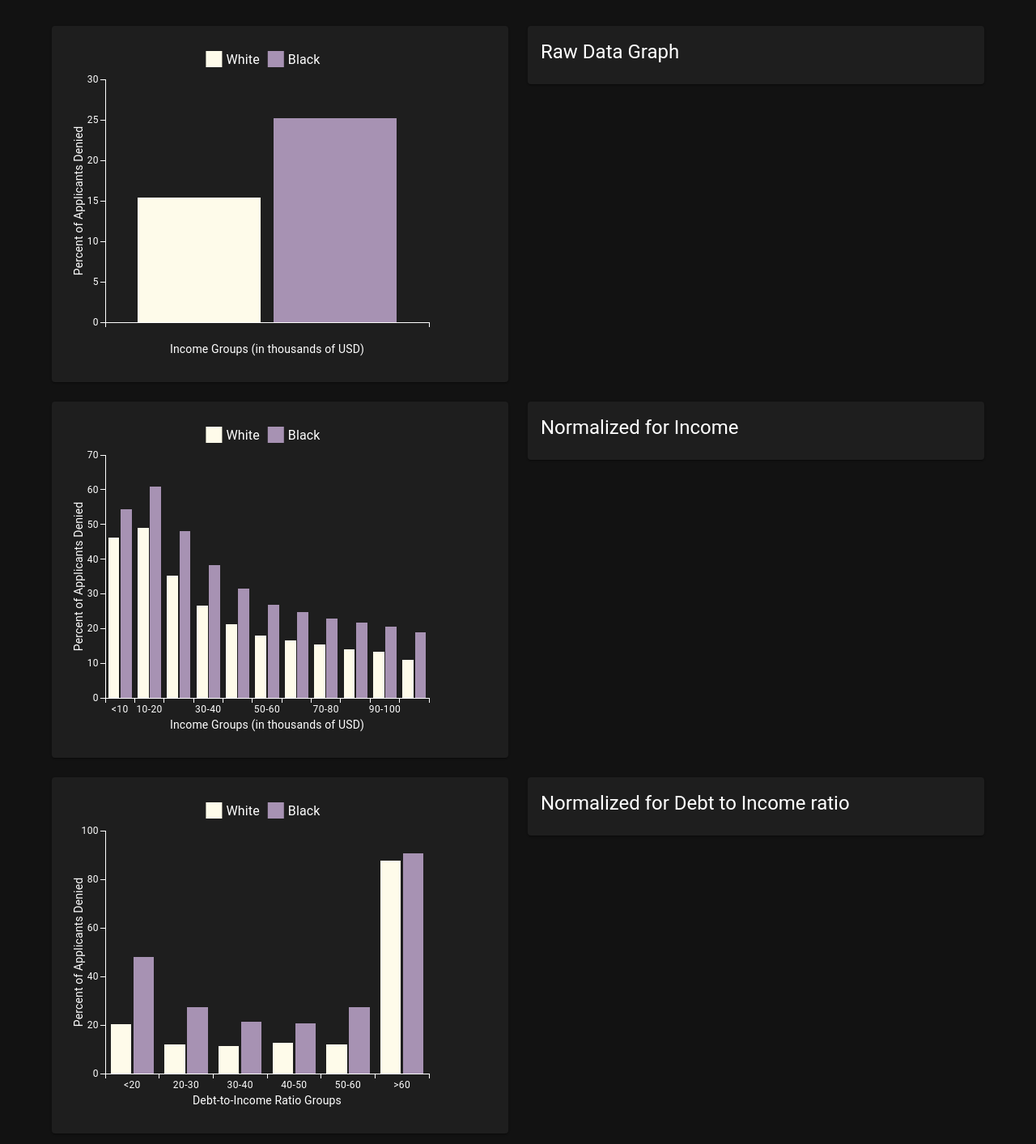
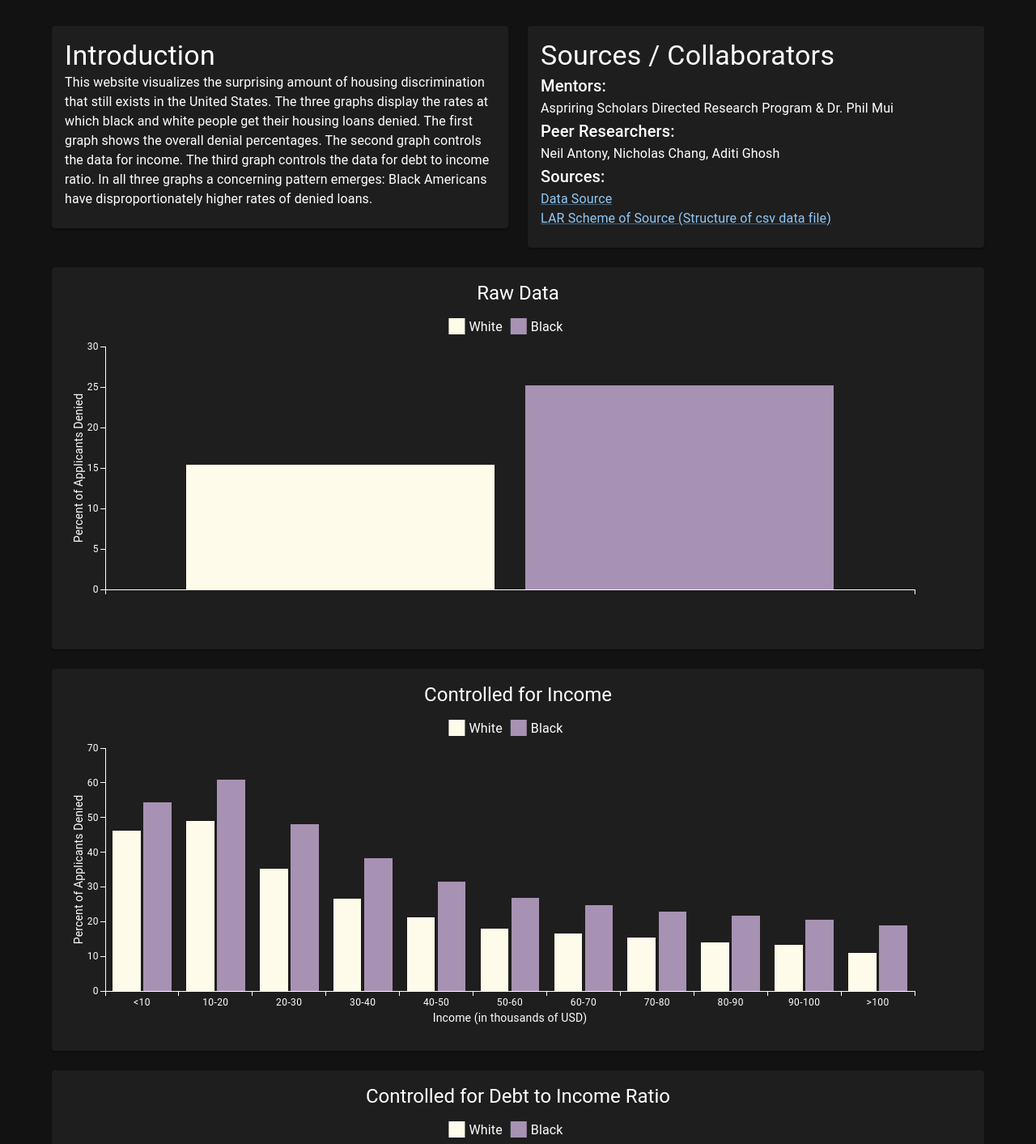
Before and after one commit to neilantony2710/HousingDiscrimination, a React (Create React App) app: page / in a window 1280 px wide. Shown: the top 1413 px of the page at 81% size. Built offline with nearby package versions, Linux system fonts and the light colour scheme.

Commit message:
Added introduction and collaborator card

```diff
--- a/src/App.js
+++ b/src/App.js
@@ -6,6 +6,7 @@ import RawGraph from "./RawGraph";
 import CssBaseline from "@mui/material/CssBaseline";
 import Grid from "@mui/material/Unstable_Grid2";
 import Card from "@mui/material/Card";
+import Link from "@mui/material/Link";
 import CardContent from "@mui/material/CardContent";
 import Typography from "@mui/material/Typography";
 
@@ -25,42 +26,48 @@ export default function Board() {
             <Grid xs={6}>
               <Card>
                 <CardContent>
-                  <RawGraph />
+                  <Typography variant="h4"> Introduction </Typography>
+                  <Typography variant="b1"> This website visualizes the surprising amount of housing discrimination that still exists in the United States. The three graphs display the rates at which black and white people get their housing loans denied. The first graph shows the overall denial percentages. The second graph controls the data for income. The third graph controls the data for debt to income ratio. In all three graphs a concerning pattern emerges: Black Americans have disproportionately higher rates of denied loans.                 </Typography>
                 </CardContent>
               </Card>
             </Grid>
             <Grid xs={6}>
               <Card>
                 <CardContent>
-                  <Typography variant="h5"> Raw Data Graph</Typography>
+                  <Typography variant="h4"> Sources / Collaborators </Typography>
+                  <Typography variant="h6"> Mentors: </Typography>
+                  <Typography variant="body1">Aspriring Scholars Directed Research Program & Dr. Phil Mui </Typography>
+                  <Typography variant="h6"> Peer Researchers: </Typography>
+                  <Typography variant="body1">Neil Antony, Nicholas Chang, Aditi Ghosh </Typography>
+                  <Typography variant="h6"> Sources: </Typography>
+                  <Link href="https://ffiec.cfpb.gov/data-publication/snapshot-national-loan-level-dataset/2022">Data Source</Link>
+                  <Typography variant="h6"></Typography>
+                  <Link href="https://ffiec.cfpb.gov/documentation/publications/loan-level-datasets/public-lar-schema"> LAR Scheme of Source (Structure of csv data file)</Link>
+
                 </CardContent>
               </Card>
             </Grid>
-            <Grid xs={6}>
+            <Grid xs={12}>
               <Card>
                 <CardContent>
+                  <Typography variant="h5" textAlign ="center"> Raw Data </Typography>
+                  <RawGraph />
+                </CardContent>
+              </Card>
+            </Grid>
+            <Grid xs={12}>
+              <Card>
+                <CardContent>
+                  <Typography variant="h5" textAlign ="center"> Controlled for Income </Typography>
                   <IncomeGraph />
                 </CardContent>
               </Card>
             </Grid>
-            <Grid xs={6}>
+            <Grid xs={12}>
               <Card>
                 <CardContent>
-                  <Typography variant="h5">Normalized for Income</Typography>
-                </CardContent>
-              </Card>
-            </Grid>
-            <Grid xs={6}>
-              <Card>
-                <CardContent>
+                  <Typography variant="h5" textAlign ="center"> Controlled for Debt to Income Ratio  </Typography>
                   <DTIGraph />
-                </CardContent>
-              </Card>
-            </Grid>
-            <Grid xs={6}>
-              <Card>
-                <CardContent>
-                  <Typography variant="h5">Normalized for Debt to Income ratio</Typography>
                 </CardContent>
               </Card>
             </Grid>
--- a/src/DTIGraph.js
+++ b/src/DTIGraph.js
@@ -4,11 +4,11 @@ export default function DTIGraph() {
   return (
     <>
       <BarChart
-      width = {500}
+      width = {1100}
       height = {400}
         xAxis={[
           {
-            label: "Debt-to-Income Ratio Groups",
+            label: "Debt-to-Income Ratio (%)",
             scaleType: "band",
             data: ["<20", "20-30", "30-40", "40-50", "50-60", ">60"],
           },
--- a/src/IncomeGraph.js
+++ b/src/IncomeGraph.js
@@ -4,11 +4,11 @@ export default function IncomeGraph() {
   return (
     <>
       <BarChart
-      width = {500}
+      width = {1100}
       height = {400}
         xAxis={[
           {
-            label: "Income Groups (in thousands of USD)",
+            label: "Income (in thousands of USD)",
             scaleType: "band",
             data: ["<10", "10-20", "20-30", "30-40", "40-50", "50-60", "60-70", "70-80", "80-90", "90-100", ">100"],
           },
--- a/src/RawGraph.js
+++ b/src/RawGraph.js
@@ -4,12 +4,12 @@ export default function RawGraph() {
   return (
     <>
       <BarChart
-        width={500}
+        width={1100}
         height={400}
         yAxis={[{ label: "Percent of Applicants Denied" }]}
         xAxis={[
           {
-            label: "Income Groups (in thousands of USD)",
+            label: "",
             scaleType: "band",
             data: ["", ""],
           },
```
